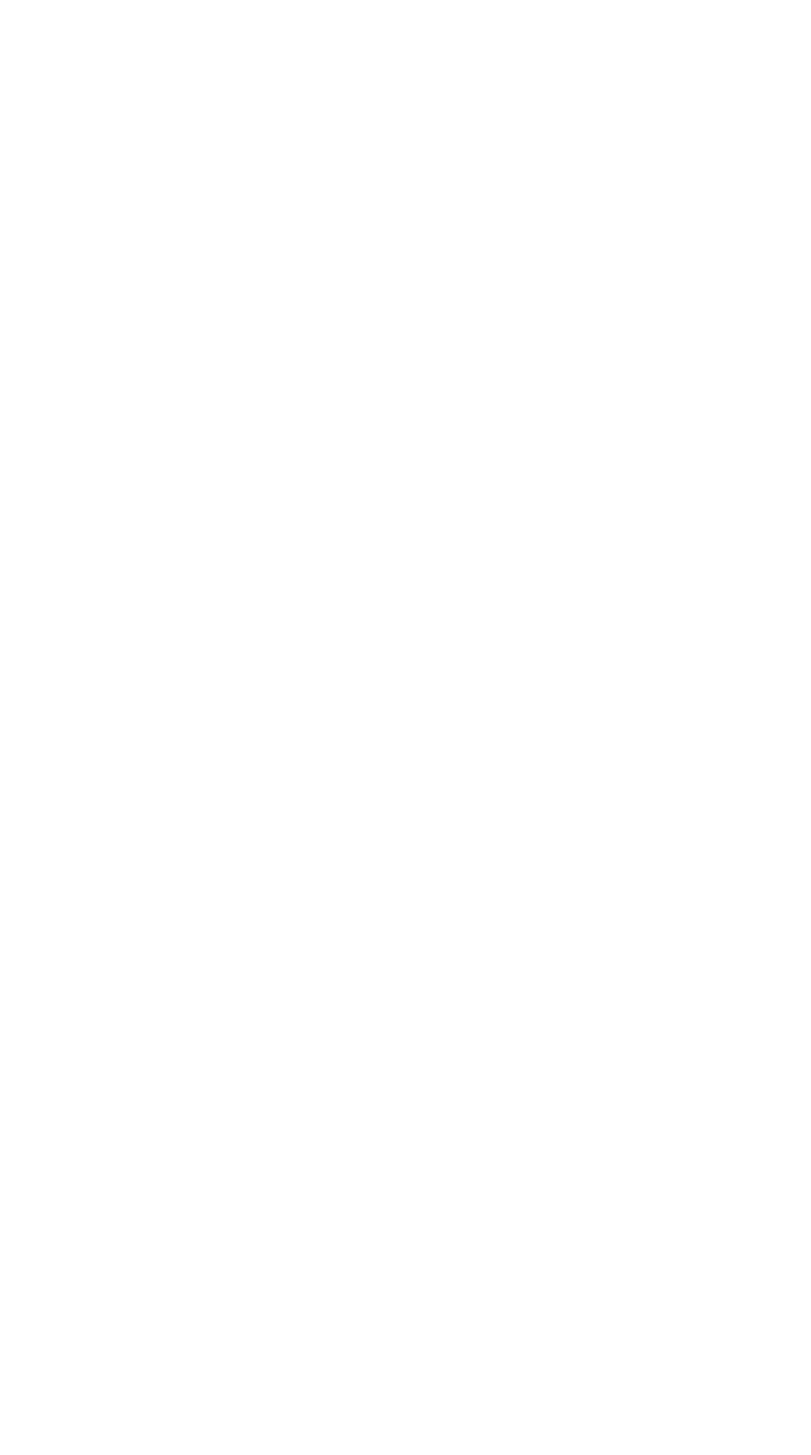
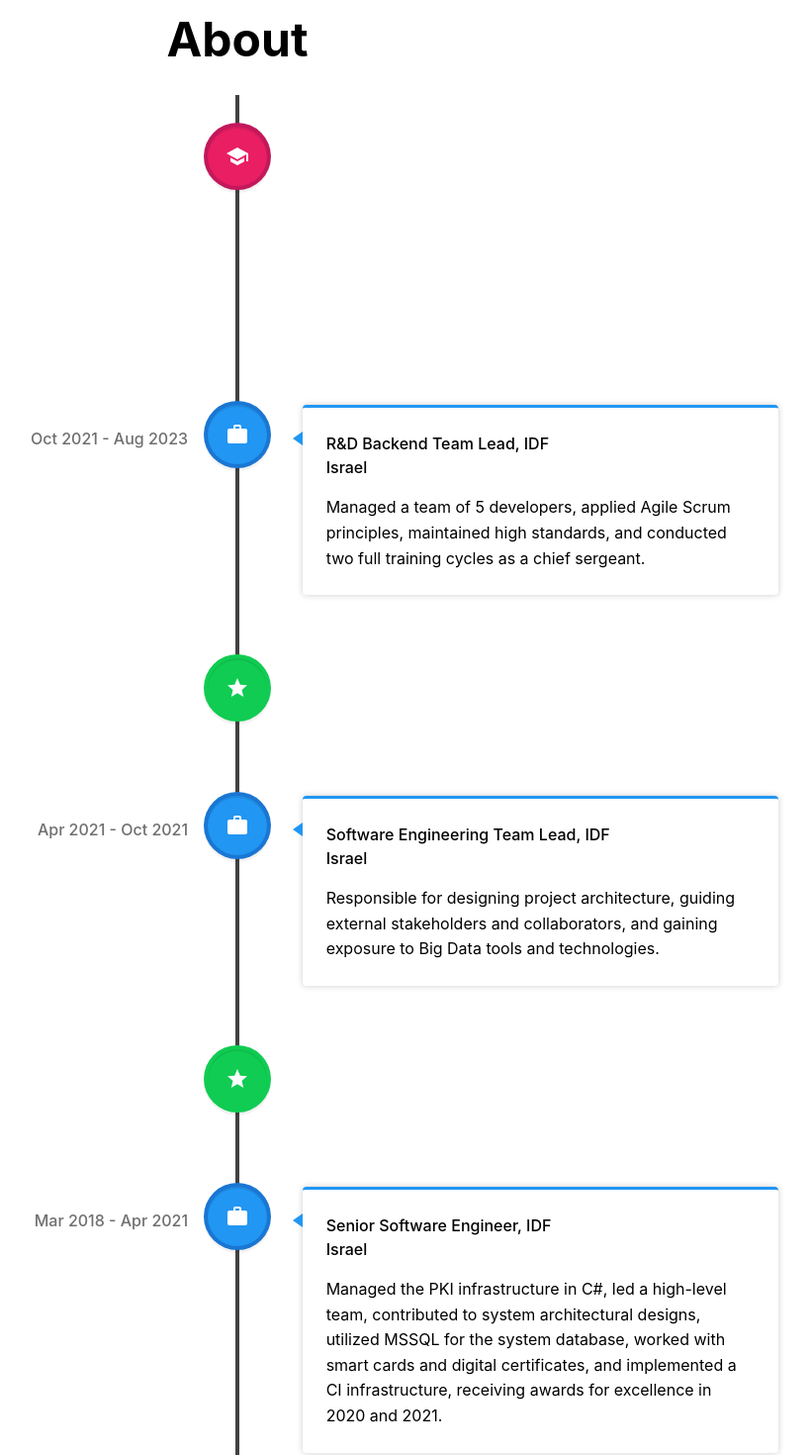
Before and after one commit to AmielRe/Portfolio, a React (Create React App) app: page / in a window 1280 px wide. Shown: the part 880-2350 px from the top of the page at 99% size, without its empty margins (400-1220 px from the left). Before the commit the page ends 800 px from the top, so only its background shows below. Built offline with nearby package versions, Linux system fonts and the light colour scheme.

Commit message:
Create about page.
Add both sections to App.js

```diff
--- a/src/App.js
+++ b/src/App.js
@@ -2,7 +2,9 @@ import { useEffect, useState } from "react";
 import LoadingScreen from "./components/LoadingScreen";
 import Navbar from "./components/Navbar";
 import { ThemeProvider } from "./themeProvider";
+import About from "./views/About";
 import Home from "./views/Home";
+import TechStack from "./views/TechStack";
 
 function App() {
   const [loading, setLoading] = useState(true);
@@ -17,6 +19,8 @@ function App() {
           <div>
             <Navbar />
             <Home />
+            <About />
+            <TechStack />
           </div>
         ) : (
           <LoadingScreen />
--- a/src/index.css
+++ b/src/index.css
@@ -12,3 +12,77 @@ code {
   font-family: source-code-pro, Menlo, Monaco, Consolas, "Courier New",
     monospace;
 }
+
+.vertical-timeline-element-content {
+  color: black;
+}
+
+.vertical-timeline-element--work .vertical-timeline-element-content {
+  border-top: 3px solid #2196f3;
+  -moz-box-shadow: 0 0 3px #ccc;
+  -webkit-box-shadow: 0 0 3px #ccc;
+  box-shadow: 0 0 6px #ccc;
+}
+
+.vertical-timeline-element--education .vertical-timeline-element-content {
+  border-top: 3px solid #e91e63;
+  -moz-box-shadow: 0 0 3px #ccc;
+  -webkit-box-shadow: 0 0 3px #ccc;
+  box-shadow: 0 0 6px #ccc;
+}
+
+.vertical-timeline-element--star .vertical-timeline-element-content {
+  border-top: 3px solid rgb(16, 204, 82);
+  -moz-box-shadow: 0 0 3px #ccc;
+  -webkit-box-shadow: 0 0 3px #ccc;
+  box-shadow: 0 0 6px #ccc;
+}
+
+.vertical-timeline-element-date {
+  color: white;
+}
+
+/* CUSTOM LINE COLOR */
+/* The line */
+.vertical-timeline.vertical-timeline-custom-line::before {
+  background: #424242;
+}
+
+/* Icon container's border */
+.vertical-timeline.vertical-timeline-custom-line
+  .vertical-timeline-element--work
+  .vertical-timeline-element-icon {
+  box-shadow: 0 0 0 4px #1976d2, inset 0 2px 0 rgba(0, 0, 0, 0.08),
+    0 3px 0 4px rgba(0, 0, 0, 0.05);
+}
+
+.vertical-timeline.vertical-timeline-custom-line
+  .vertical-timeline-element--education
+  .vertical-timeline-element-icon {
+  box-shadow: 0 0 0 4px #c2185b, inset 0 2px 0 rgba(0, 0, 0, 0.08),
+    0 3px 0 4px rgba(0, 0, 0, 0.05);
+}
+
+.vertical-timeline.vertical-timeline-custom-line
+  .vertical-timeline-element--star
+  .vertical-timeline-element-icon {
+  box-shadow: 0 0 0 4px rgb(16, 204, 82), inset 0 2px 0 rgba(0, 0, 0, 0.08),
+    0 3px 0 4px rgba(0, 0, 0, 0.05);
+}
+
+.vertical-timeline.vertical-timeline-custom-line
+  .vertical-timeline-element-date {
+  color: #333;
+}
+
+.vertical-timeline-element-title {
+  font-weight: 500;
+}
+
+.vertical-timeline-element-subtitle {
+  font-weight: 500;
+}
+
+p {
+  font-weight: normal !important;
+}
--- /dev/null
+++ b/src/views/About.jsx
@@ -0,0 +1,145 @@
+import SchoolIcon from "@material-ui/icons/School";
+import StarIcon from "@material-ui/icons/Star";
+import WorkIcon from "@material-ui/icons/Work";
+import React, { useContext } from "react";
+import {
+  VerticalTimeline,
+  VerticalTimelineElement,
+} from "react-vertical-timeline-component";
+import "react-vertical-timeline-component/style.min.css";
+import { ThemeContext } from "../themeProvider";
+
+const About = () => {
+  const theme = useContext(ThemeContext);
+  const darkMode = theme.state.darkMode;
+  return (
+    <div id="about" className={darkMode === true ? "bg-white" : "bg-gray-900"}>
+      <div className="max-w-7xl mx-auto x-4 sm:px-6 lg:px-8 px-4 md:mt-0 pt-24 pb-12">
+        <h2
+          className={
+            darkMode
+              ? "text-5xl font-bold px-4 md:px-0 text-center"
+              : "text-5xl font-bold px-4 md:px-0 text-center text-white"
+          }
+        >
+          About
+        </h2>
+        <div className="mt-8">
+          <VerticalTimeline
+            className={darkMode === true ? "vertical-timeline-custom-line" : ""}
+          >
+            <VerticalTimelineElement
+              className="vertical-timeline-element--education"
+              contentArrowStyle={{
+                borderRight: "10px solid rgb(233, 30, 99)",
+              }}
+              date="2020 - 2023"
+              iconStyle={{ background: "rgb(233, 30, 99)", color: "#fff" }}
+              icon={<SchoolIcon />}
+            >
+              <h3 className="vertical-timeline-element-title">
+                BSc - Computer Science
+              </h3>
+              <h4 className="vertical-timeline-element-subtitle">
+                College of Management, Rishon Lezion
+              </h4>
+              <p>
+                Achieved Dean's Honor in my first year, maintained an average
+                grade of 95, participated in the excellence program, and
+                completed an academic article as my final project during my
+                degree.
+              </p>
+            </VerticalTimelineElement>
+            <VerticalTimelineElement
+              className="vertical-timeline-element--work"
+              contentArrowStyle={{
+                borderRight: "10px solid rgb(33, 150, 243)",
+              }}
+              date="Oct 2021 - Aug 2023"
+              iconStyle={{ background: "rgb(33, 150, 243)", color: "#fff" }}
+              icon={<WorkIcon />}
+            >
+              <h3 className="vertical-timeline-element-title">
+                R&D Backend Team Lead, IDF
+              </h3>
+              <h4 className="vertical-timeline-element-subtitle">Israel</h4>
+              <p>
+                Managed a team of 5 developers, applied Agile Scrum principles,
+                maintained high standards, and conducted two full training
+                cycles as a chief sergeant.
+              </p>
+            </VerticalTimelineElement>
+            <VerticalTimelineElement
+              className="vertical-timeline-element--star"
+              contentArrowStyle={{
+                borderRight: "10px solid rgb(16, 204, 82)",
+              }}
+              date="2021"
+              iconStyle={{ background: "rgb(16, 204, 82)", color: "#fff" }}
+              icon={<StarIcon />}
+            >
+              <h3 className="vertical-timeline-element-title">
+                Matzov Award of Excellence in 2021 Independence Day
+              </h3>
+            </VerticalTimelineElement>
+            <VerticalTimelineElement
+              className="vertical-timeline-element--work"
+              contentArrowStyle={{
+                borderRight: "10px solid rgb(33, 150, 243)",
+              }}
+              date="Apr 2021 - Oct 2021"
+              iconStyle={{ background: "rgb(33, 150, 243)", color: "#fff" }}
+              icon={<WorkIcon />}
+            >
+              <h3 className="vertical-timeline-element-title">
+                Software Engineering Team Lead, IDF
+              </h3>
+              <h4 className="vertical-timeline-element-subtitle">Israel</h4>
+              <p>
+                Responsible for designing project architecture, guiding external
+                stakeholders and collaborators, and gaining exposure to Big Data
+                tools and technologies.
+              </p>
+            </VerticalTimelineElement>
+            <VerticalTimelineElement
+              className="vertical-timeline-element--star"
+              contentArrowStyle={{
+                borderRight: "10px solid rgb(16, 204, 82)",
+              }}
+              date="2020"
+              iconStyle={{ background: "rgb(16, 204, 82)", color: "#fff" }}
+              icon={<StarIcon />}
+            >
+              <h3 className="vertical-timeline-element-title">
+                Branch Award of Excellence in 2020 Rosh Hashanah
+              </h3>
+            </VerticalTimelineElement>
+            <VerticalTimelineElement
+              className="vertical-timeline-element--work"
+              contentArrowStyle={{
+                borderRight: "10px solid rgb(33, 150, 243)",
+              }}
+              date="Mar 2018 - Apr 2021"
+              iconStyle={{ background: "rgb(33, 150, 243)", color: "#fff" }}
+              icon={<WorkIcon />}
+            >
+              <h3 className="vertical-timeline-element-title">
+                Senior Software Engineer, IDF
+              </h3>
+              <h4 className="vertical-timeline-element-subtitle">Israel</h4>
+              <p>
+                Managed the PKI infrastructure in C#, led a high-level team,
+                contributed to system architectural designs, utilized MSSQL for
+                the system database, worked with smart cards and digital
+                certificates, and implemented a CI infrastructure, receiving
+                awards for excellence in 2020 and 2021.
+              </p>
+            </VerticalTimelineElement>
+          </VerticalTimeline>
+        </div>
+      </div>
+    </div>
+  );
+};
+
+export default About;
```
